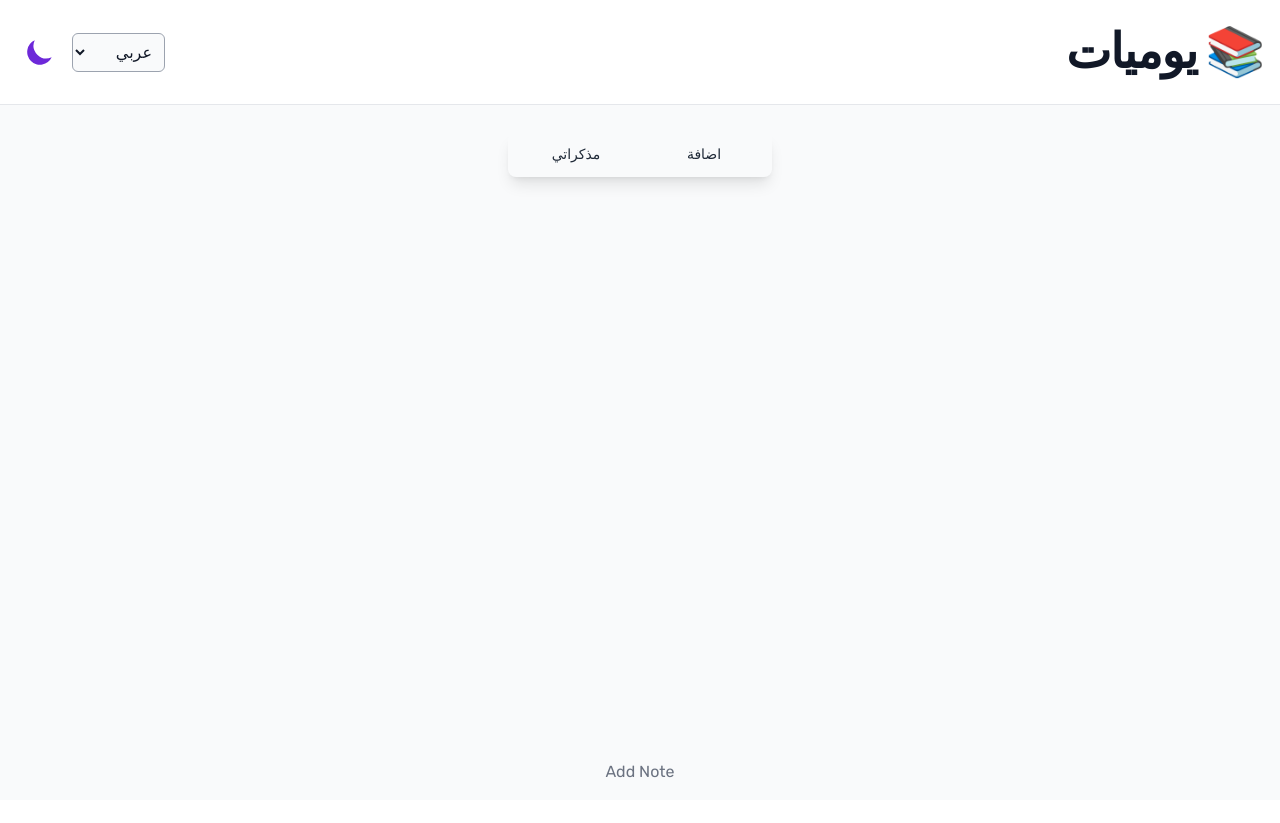
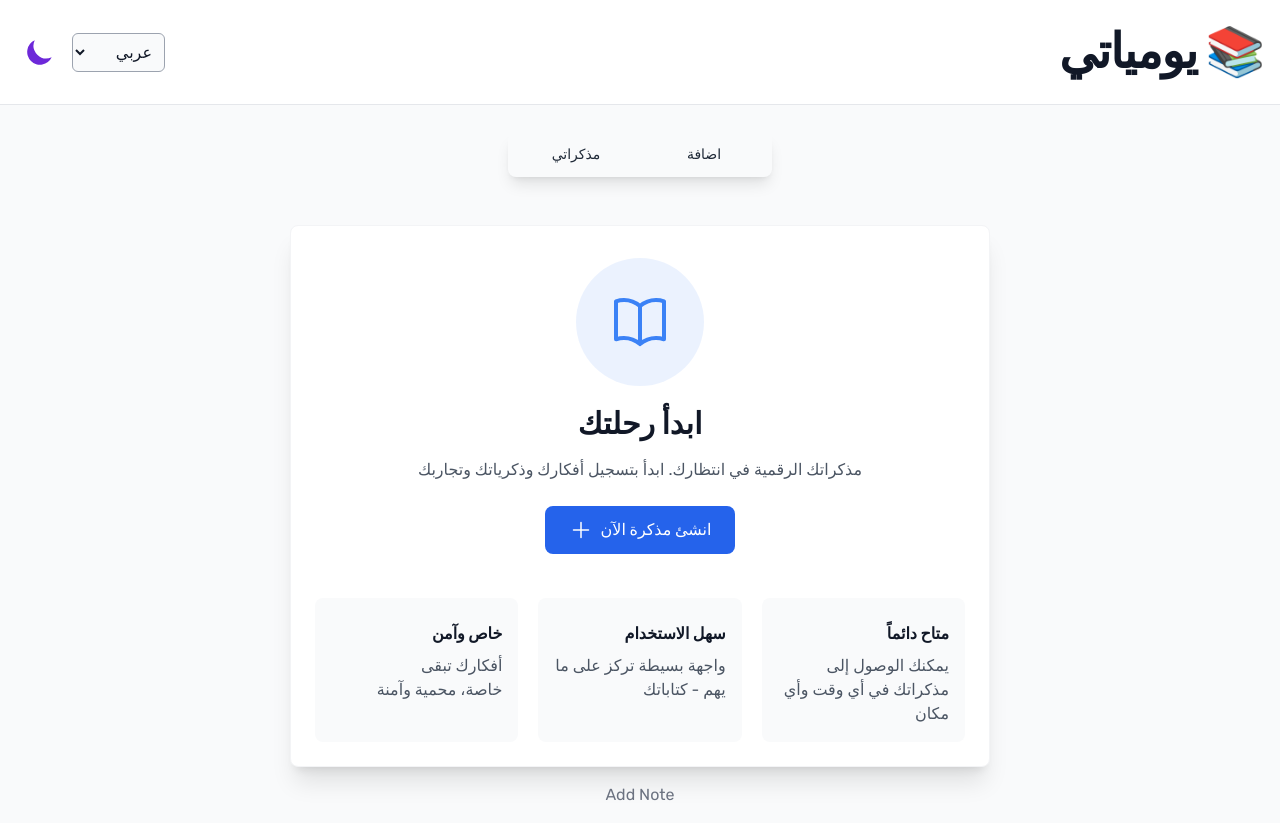
Before and after one commit to Mo3bassia/journal-react-app, a React (Vite) app: page / in a window 1280 px wide. Before the commit the page ends 800 px from the top, so only its background shows below. Built offline with nearby package versions, Linux system fonts and the light colour scheme.

Commit message:
add some edits in design and add some bages for edit in notes

```diff
--- a/src/App.jsx
+++ b/src/App.jsx
@@ -10,6 +10,7 @@ import SingleNote from "./components/SingleNote";
 import { Link } from "react-router-dom";
 import Note from "./components/Note.jsx";
 import NotFound from "./pages/NotFound.jsx";
+import Home from "./pages/Home.jsx";
 
 export const moods = {
   en: {
@@ -55,6 +56,7 @@ function App() {
   const [lang, setLanguage] = useLocalStorage("ar", "lang");
   const [notes, setNotes] = useLocalStorage([], "notes");
   const [selected, setSelected] = useState("");
+  const password = import.meta.env.VITE_PASSWORD;
 
   let allDates = [];
   notes.map((note) => {
@@ -75,10 +77,19 @@ function App() {
         <Tabs lang={lang} selected={selected} setSelected={setSelected} />
         <main className="flex-grow">
           <Routes>
-            <Route path="/" element={<p className="hidden">s</p>} />
+            <Route
+              path="/"
+              element={<Home setSelected={setSelected} lang={lang} />}
+            />
             <Route
               path="add"
-              element={<Add lang={lang} setNotes={setNotes} />}
+              element={
+                <Add
+                  setSelected={setSelected}
+                  lang={lang}
+                  setNotes={setNotes}
+                />
+              }
             />
             <Route
               path="notes"
@@ -120,14 +131,16 @@ function App() {
                   path={`/notes/${uniqueDate.split("/").join("-")}`}
                   element={
                     <div className="container mx-auto px-4 md:px-6">
+                      <div className="space-y-6">
                         <h1 className="text-4xl font-extrabold my-8">
                           {lang == "en"
                             ? convertDate(uniqueDate)[0].toDateString()
                             : convertDate(uniqueDate)[1]}
                         </h1>
-                      {notesOfDate.map((note) => {
+                        {notesOfDate.reverse().map((note) => {
                           return <Note key={note.id} note={note} lang={lang} />;
                         })}
+                      </div>
                     </div>
                   }
                 />
--- a/src/components/DayNotes.jsx
+++ b/src/components/DayNotes.jsx
@@ -6,6 +6,7 @@ import MoodTabs from "./MoodTabs";
 import SuccessAlert from "./SuccessAlert";
 import ErrorAlert from "./ErrorAlert";
 import { moods } from "../App";
+import { Link } from "react-router-dom";
 
 function DayNotes({ uniqueDate, lang, notesOfDate, setNotes, notes }) {
   const [isOpen, setIsOpen] = useState(false);
@@ -87,7 +88,6 @@ function DayNotes({ uniqueDate, lang, notesOfDate, setNotes, notes }) {
               notes.filter((n) => n.date == uniqueDate).length - 1
             ]
           );
-          let rest = notes.slice(index, notes.length - 1);
           let editedNote = {
             id: index + 2,
             title: titleTxt,
@@ -119,7 +119,6 @@ function DayNotes({ uniqueDate, lang, notesOfDate, setNotes, notes }) {
           firstPart.push(editedNote);
           let secondPart = [];
           secondPart = notes.slice(index + 1, notes.length);
-          console.log(secondPart);
           secondPart = secondPart.map((n) => {
             n.id += 1;
             return n;
@@ -128,6 +127,26 @@ function DayNotes({ uniqueDate, lang, notesOfDate, setNotes, notes }) {
           console.log(editedNotes);
           setNotes(editedNotes);
           setIsOpen((i) => !i);
+
+          setSuccess(
+            <SuccessAlert
+              lang={lang}
+              title={
+                lang == "en" ? "Successfully Added." : "تمت الإضافة بنجاح!"
+              }
+              message={
+                lang == "en"
+                  ? "You have successfully added your note."
+                  : "لقد قمت بالتو بإضافة مذكرات اخري!"
+              }
+              timeForMsg={timeForMsg}
+            />
+          );
+          if (!success) {
+            setTimeout(() => {
+              setSuccess("");
+            }, timeForMsg);
+          }
         } else {
           setError(
             <ErrorAlert
@@ -162,9 +181,14 @@ function DayNotes({ uniqueDate, lang, notesOfDate, setNotes, notes }) {
       {success}
       {error}
       <h2 className="text-xl sm:text-2xl md:text-3xl font-bold mb-4 md:mb-8 ">
-        {lang == "en"
-          ? convertDate(uniqueDate)[0].toDateString()
-          : convertDate(uniqueDate)[1]}
+        <Link
+          className="hover:text-slate-500 dark:hover:text-gray-400"
+          to={`/notes/${uniqueDate.split("/").join("-")}`}
+        >
+          {lang == "en"
+            ? convertDate(uniqueDate)[0].toDateString()
+            : convertDate(uniqueDate)[1]}
+        </Link>
       </h2>
       {notesOfDate.map((note) => {
         return <Note key={note.id} note={note} lang={lang} />;
--- a/src/components/Navbar.jsx
+++ b/src/components/Navbar.jsx
@@ -7,7 +7,7 @@ function Navbar({ setLanguage, lang, setIsDark }) {
     <nav className="py-7 bg-white text-gray-900 dark:bg-[#232936] border-b border-gray-200 dark:border-gray-700 dark:text-white">
       <div className="container mx-auto flex justify-between items-center px-4">
         <h1 className="text-3xl sm:text-4xl md:text-5xl lg:text-5xl font-extrabold leading-tight tracking-tight">
-          <Link to="/">📚 {lang == "en" ? "Journal" : " يوميات"}</Link>
+          <Link to="/">📚 {lang == "en" ? "Journal" : " يومياتي"}</Link>
         </h1>
         <ul className="flex items-center gap-2">
           <li>
--- a/src/pages/Add.jsx
+++ b/src/pages/Add.jsx
@@ -4,7 +4,10 @@ import SuccessAlert from "../components/SuccessAlert";
 import ErrorAlert from "../components/ErrorAlert";
 import { moods } from "../App";
 
-function Add({ lang, setNotes }) {
+function Add({ lang, setSelected, setNotes }) {
+  useEffect(function () {
+    setSelected("Add");
+  }, []);
   const [mood, setMood] = useState("");
   const [title, setTitle] = useState("");
   const [category, setCategory] = useState("");
--- /dev/null
+++ b/src/pages/Home.jsx
@@ -0,0 +1,92 @@
+import { useEffect } from "react";
+import { Link } from "react-router-dom";
+function Home({ lang, setSelected }) {
+  useEffect(function () {
+    setSelected("");
+  }, []);
+  return (
+    <div className="container mx-auto px-4 md:px-6">
+      <div className="mt-5 bg-white border border-gray-100 dark:border-gray-700 dark:bg-[#232936] w-[700px] max-w-full rounded-lg shadow-xl p-6 mx-auto text-center">
+        <div className="my-5 mt-2 relative bg-blue-500/10 w-32 mx-auto h-32 flex items-center justify-center rounded-full">
+          <svg
+            xmlns="http://www.w3.org/2000/svg"
+            fill="none"
+            viewBox="0 0 24 24"
+            strokeWidth={1.5}
+            stroke="currentColor"
+            className="size-16 text-blue-500"
+          >
+            <path
+              strokeLinecap="round"
+              strokeLinejoin="round"
+              d="M12 6.042A8.967 8.967 0 0 0 6 3.75c-1.052 0-2.062.18-3 .512v14.25A8.987 8.987 0 0 1 6 18c2.305 0 4.408.867 6 2.292m0-14.25a8.966 8.966 0 0 1 6-2.292c1.052 0 2.062.18 3 .512v14.25A8.987 8.987 0 0 0 18 18a8.967 8.967 0 0 0-6 2.292m0-14.25v14.25"
+            />
+          </svg>
+        </div>
+        <p className="text-xl sm:text-2xl lg:text-3xl mb-3 font-bold">
+          {lang == "en" ? "Start your journey" : "ابدأ رحلتك"}
+        </p>
+        <p className="text-gray-600 dark:text-gray-400 my-2 leading-loose">
+          {lang == "en"
+            ? "Your digital diary awaits. Begin capturing your thoughts, memories, and experiences"
+            : "مذكراتك الرقمية في انتظارك. ابدأ بتسجيل أفكارك وذكرياتك وتجاربك"}
+        </p>
+        <Link
+          to="/add"
+          className="my-3 inline-flex items-center px-6 py-3 bg-blue-600 hover:bg-blue-700
+              flex gap-2 transition-colors rounded-lg text-white font-medium font-arabic "
+        >
+          <span>{lang == "en" ? "Create a note" : "انشئ مذكرة الآن"} </span>
+          <svg
+            xmlns="http://www.w3.org/2000/svg"
+            fill="none"
+            viewBox="0 0 24 24"
+            strokeWidth={1.5}
+            stroke="currentColor"
+            className="size-6"
+          >
+            <path
+              strokeLinecap="round"
+              strokeLinejoin="round"
+              d="M12 4.5v15m7.5-7.5h-15"
+            />
+          </svg>
+        </Link>
+        <div className="mt-8 grid grid-cols-1 md:grid-cols-3 gap-5">
+          <div className="dark:bg-[#1a1f2b] bg-gray-50 p-4 text-start rounded-lg">
+            <h3 className="font-bold my-2">
+              {lang == "en" ? "Always Available" : "متاح دائماً"}
+            </h3>
+            <p className="text-gray-600 dark:text-gray-400">
+              {lang == "en"
+                ? "Access your notes anytime, anywhere."
+                : "يمكنك الوصول إلى مذكراتك في أي وقت وأي مكان"}
+            </p>
+          </div>
+          <div className="dark:bg-[#1a1f2b] bg-gray-50 p-4 text-start rounded-lg">
+            <h3 className="font-bold my-2">
+              {lang == "en" ? "Easy to Use" : "سهل الاستخدام"}
+            </h3>
+            <p className="text-gray-600 dark:text-gray-400">
+              {lang == "en"
+                ? "Simple interface to focus on what matters - your writing."
+                : "واجهة بسيطة تركز على ما يهم - كتاباتك"}
+            </p>
+          </div>
+          <div className="dark:bg-[#1a1f2b] bg-gray-50 p-4 text-start rounded-lg">
+            <h3 className="font-bold my-2">
+              {lang == "en" ? "Private & Secure" : "خاص وآمن"}
+            </h3>
+            <p className="text-gray-600 dark:text-gray-400">
+              {lang == "en"
+                ? "Your thoughts stay yours, protected and private."
+                : "أفكارك تبقى خاصة، محمية وآمنة"}
+            </p>
+          </div>
+        </div>
+      </div>
+    </div>
+  );
+}
+
+export default Home;
--- a/src/pages/Notes.jsx
+++ b/src/pages/Notes.jsx
@@ -16,7 +16,7 @@ function Notes({ lang, notes, setSelected, setNotes }) {
 
   return (
     <div className="container mx-auto mt-9 px-4">
-      <div className="space-y-6 md:space-y-10 flex-col mt-8 ">
+      <div className="space-y-16 md:space-y-10 flex-col mt-8 ">
         {uniqueDates.reverse().map((uniqueDate) => {
           const notesOfDate = notes.filter((note) => note.date === uniqueDate);
 
--- a/tailwind.config.js
+++ b/tailwind.config.js
@@ -6,6 +6,7 @@ export default {
     extend: {
       lineHeight: {
         loose: "2 !important",
+        medium: "1.5 !important",
       },
       animation: {
         "slide-up": "slideUp 0.7s ease-out forwards",
```
Also changed, not shown: src/components/SingleNote.jsx (+25 -8 lines), 2 other files (tests, documents, lock files or other folders). Lines whose indentation alone changed are shown as unchanged.
